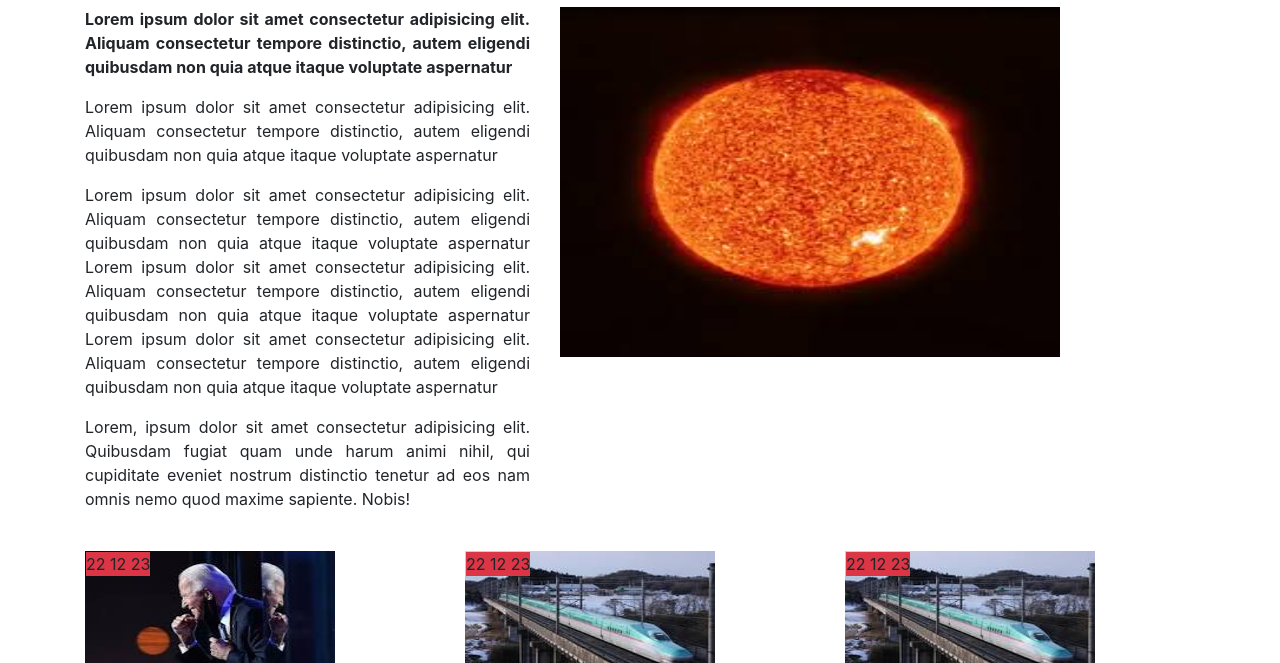
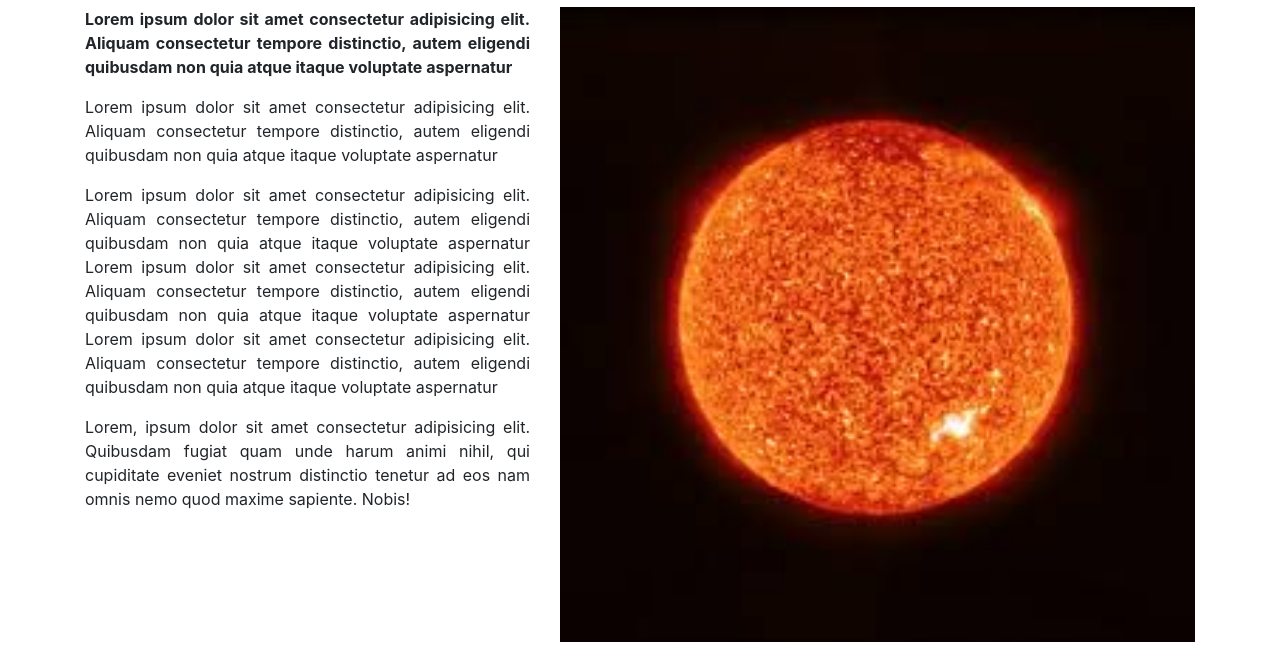
Before and after one commit to Gaya-thri/Bootstrap-newspaper, a plain HTML site: page index.html in a window 1280 px wide. Shown: the part 340-1003 px from the top of the page. Drawn offline with nearby package versions, Linux system fonts and the light colour scheme.

Commit message:
Update index.html

```diff
--- a/index.html
+++ b/index.html
@@ -82,13 +82,13 @@
                     nostrum distinctio tenetur ad eos nam omnis nemo quod maxime sapiente. Nobis!
                     <p>
            </div>
-           <div class="col-lg-5 col-md-12 col-s-12 col-xs-12">
-                <img src="sun.jpg" alt class="image-fluid" style="width:500;height:350;">
+           <div class="col-lg-7 col-md-12 col-s-12 col-xs-12">
+                <img src="sun.jpg" class = "image-fluid" alt="img" style="width: 100%;height:auto;">
            </div>
        </div>
        <div class="row py-4">
            <div class="col-lg-4 col-md-4 col-s-4 col-xs-12">
-                    <img src ="us.jpg" class="image-fluid" style="width:250;height:119;">
+                    <img src ="us.jpg" class="image-fluid" style="width:100%;height:auto;">
                     <div class="top-left bg-danger">22 12 23</div>
                     <p class="font-weight-bold text-justify">
                         Lorem ipsum dolor
@@ -108,7 +108,7 @@
                     </p>
                 </div>
                 <div class="col-lg-4 col-md-4 col-s-4 col-xs-12">
-                    <img src ="metro.jpg" class="image-fluid"  style="width:250;height:119;">
+                    <img src ="metro.jpg" class="image-fluid"  style="width:100%;height:auto;">
                     <div class="top-left bg-danger">22 12 23</div>
                     <p class="font-weight-bold text-justify">
                         Lorem ipsum dolor
@@ -126,7 +126,7 @@
                     </p>
                 </div>
                 <div class="col-lg-4 col-md-4 col-s-4 col-xs-12">
-                    <img src ="metro.jpg" class="image-fluid"  style="width:250;height:119">
+                    <img src ="metro.jpg" class="image-fluid"  style="width:100%;height:auto">
                     <div class="top-left bg-danger">22 12 23</div>
                     <p class="font-weight-bold text-justify">
                         Lorem ipsum dolor
```
